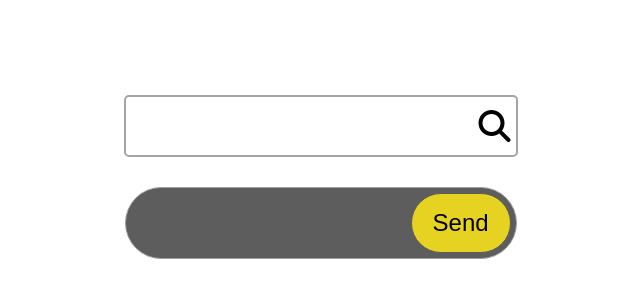
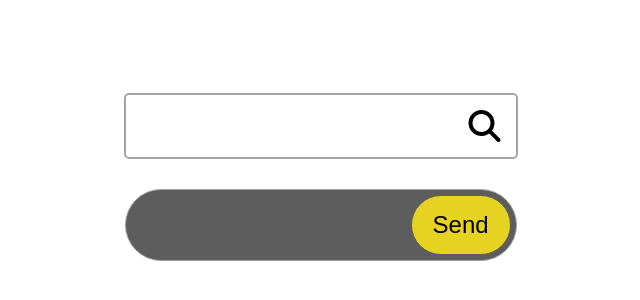
Before and after one commit to olcay-elt/input-field-and-send-button, a plain HTML site: page index.html in a window 1280 px wide. Shown: the part 216-516 px from the top of the page, without its empty margins (319-959 px from the left). Drawn offline with Linux system fonts and the light colour scheme.

Commit message:
Improve Input Text Field

```diff
--- a/style.css
+++ b/style.css
@@ -27,9 +27,15 @@
     align-items: center;
 }
 
+.input-field i {
+    padding: 0 10px;
+}
+
 input {
     border: none;
     height: 46px;
+    flex: 1;
+    margin: 2px;
 }
 
 .swiper {
```
